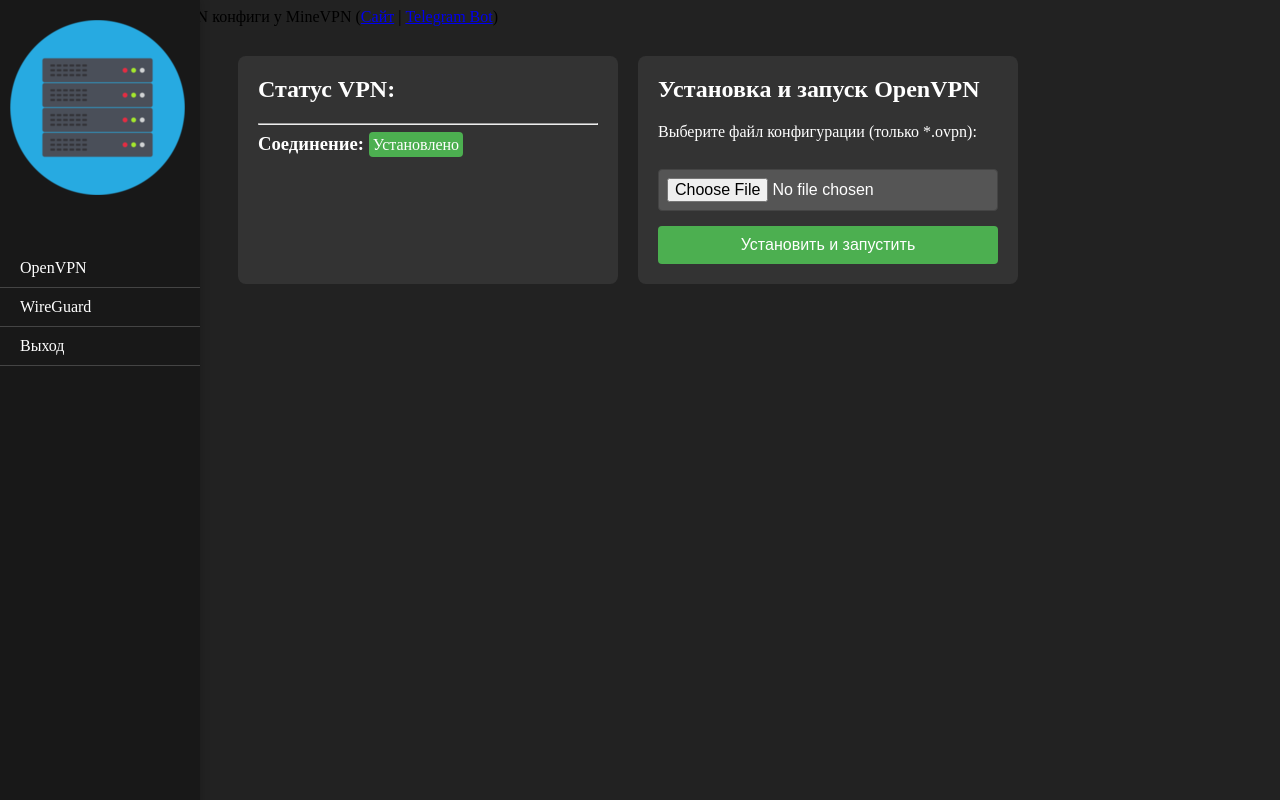
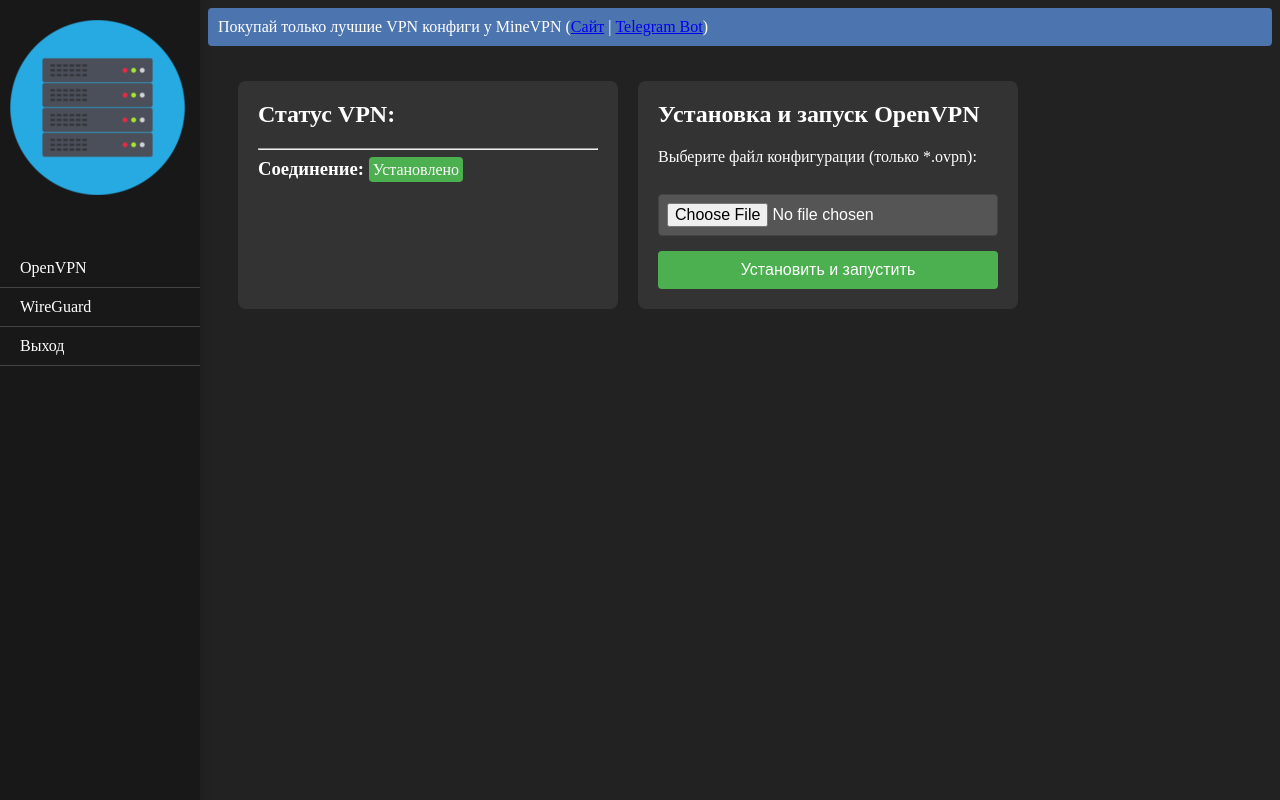
Before and after one commit to MineVPN/UniversalWebVPNCabinet, a PHP site: page / in a window 1280 px wide. Run offline with PHP 8.4, Linux system fonts and the light colour scheme; the visitor is signed in with stand-in values (Sample User, id 1).

Commit message:
Update styles.css

```diff
--- a/styles.css
+++ b/styles.css
@@ -182,6 +182,15 @@ body{
 
 }
 
+.notice-ads{
+    background-color: #4c75af;
+    color: white;
+    padding: 10px;
+    border-radius: 4px;
+    margin-left: 200px;
+    margin-bottom: 5px;
+}
+
 .hidden {
     display: none; /* CSS класс для скрытия элемента */
 }
```
